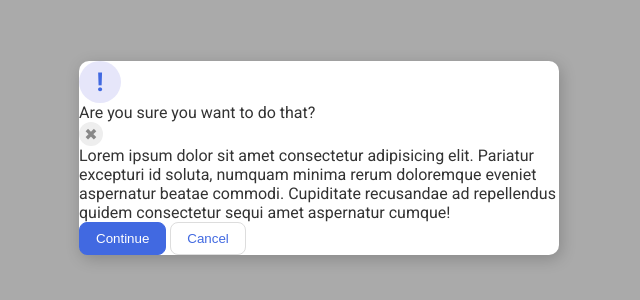
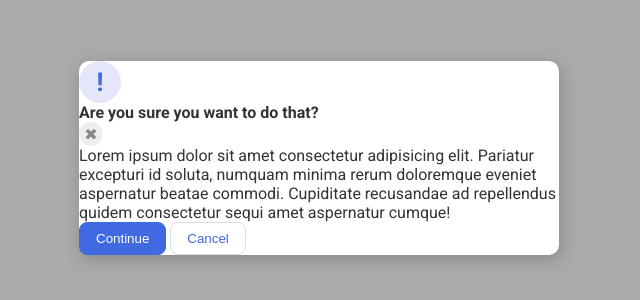
Before and after one commit to kk11webdev/flex, a plain HTML site: page 05-flex-modal/index.html in a window 1280 px wide. Shown: the part 242-542 px from the top of the page, 321-961 px from the left. Drawn offline with Linux system fonts and the light colour scheme.

Commit message:
Add container and embed all items except for icon in it; embed close-button in header; make header style strong

```diff
--- a/05-flex-modal/index.html
+++ b/05-flex-modal/index.html
@@ -10,11 +10,16 @@
   <body>
     <div class="modal">
       <div class="icon">!</div>
-      <div class="header">Are you sure you want to do that?</div>
-      <div class="close-button">✖</div>
-      <div class="text">Lorem ipsum dolor sit amet consectetur adipisicing elit. Pariatur excepturi id soluta, numquam minima rerum doloremque eveniet aspernatur beatae commodi. Cupiditate recusandae ad repellendus quidem consectetur sequi amet aspernatur cumque!</div>
-      <button class="continue">Continue</button>
-      <button class="cancel">Cancel</button>
+
+      <div class="container">
+        <div class="header"><strong>Are you sure you want to do that?</strong>
+          <div class="close-button">✖</div>
+        </div>
+        <div class="text">Lorem ipsum dolor sit amet consectetur adipisicing elit. Pariatur excepturi id soluta, numquam minima rerum doloremque eveniet aspernatur beatae commodi. Cupiditate recusandae ad repellendus quidem consectetur sequi amet aspernatur cumque!</div>
+        <button class="continue">Continue</button>
+        <button class="cancel">Cancel</button>
+      </div>
+
     </div>
   </body>
 </html>
```
